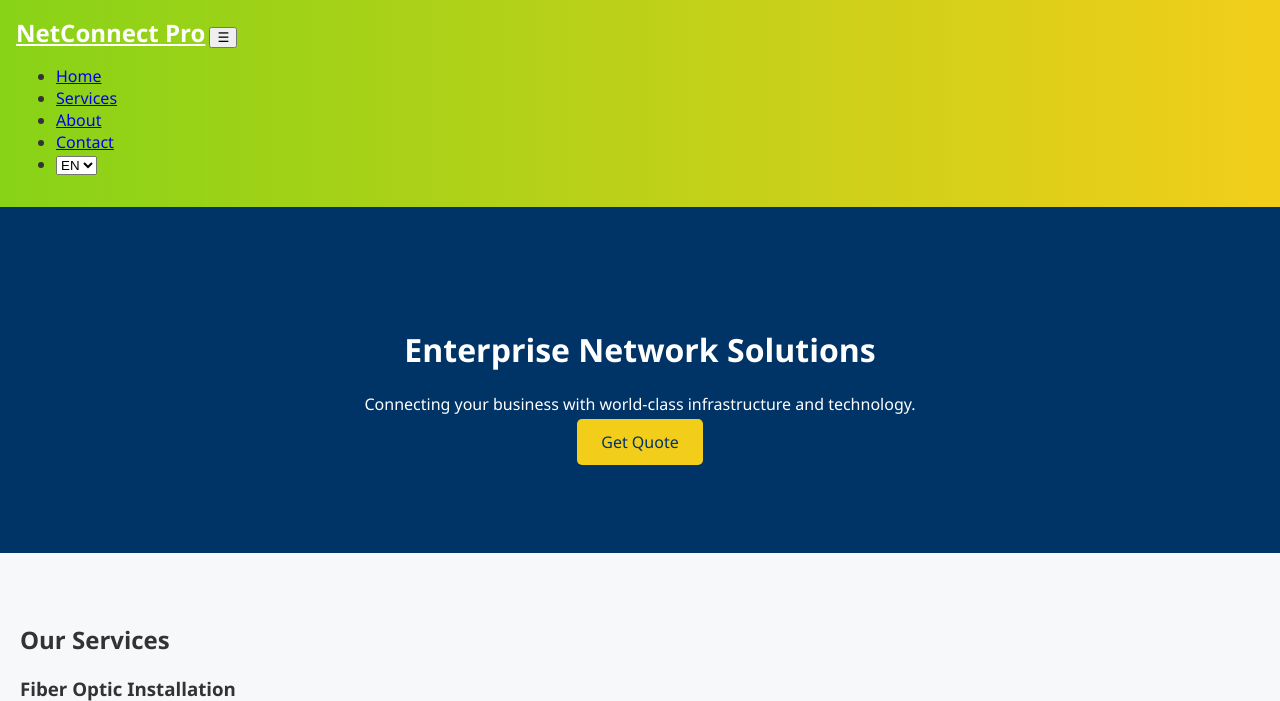
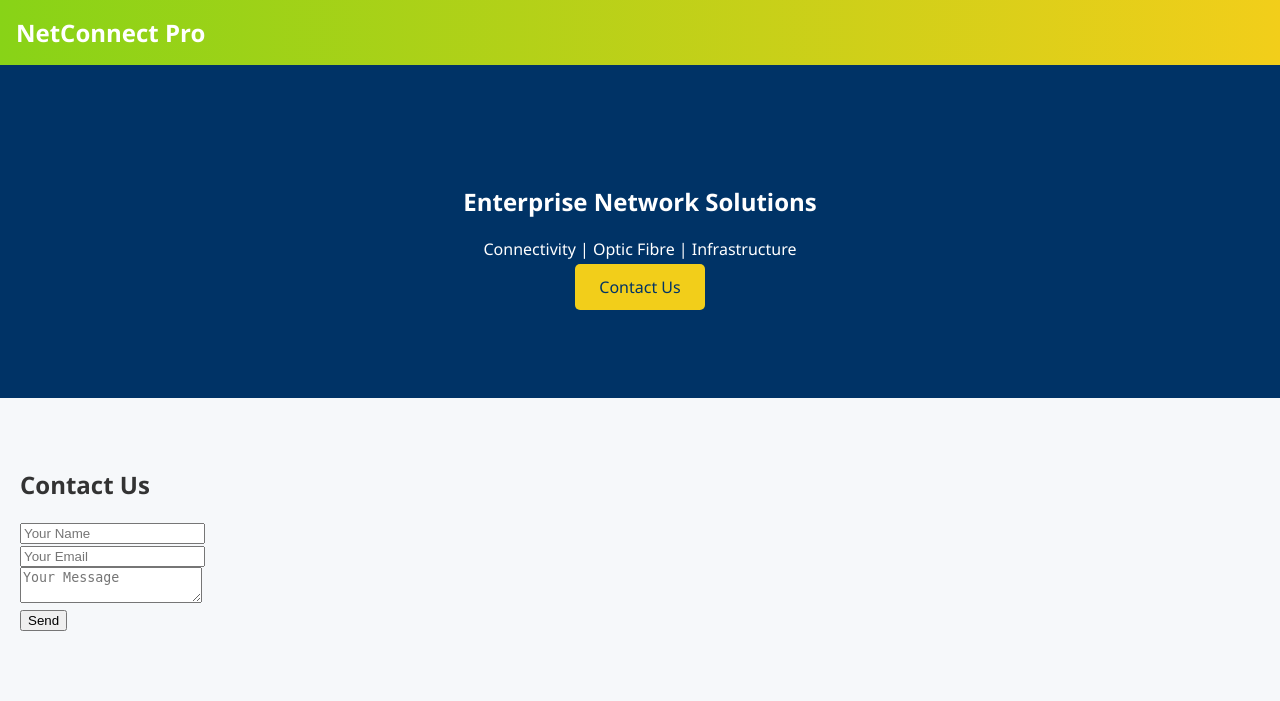
Before and after one commit to michaelbruno1806/nit_connect, a Flask app: page / in a window 1280 px wide. Shown: the top 701 px of the page. Run offline with Flask 3, Linux system fonts and the light colour scheme; some libraries are stand-ins or nearby versions.

Commit message:
Update index.html

```diff
--- a/templates/index.html
+++ b/templates/index.html
@@ -1,139 +1,41 @@
 <!DOCTYPE html>
 <html lang="en">
 <head>
-  <meta charset="UTF-8" />
-  <meta name="viewport" content="width=device-width, initial-scale=1.0" />
-  <title>nit_connect - Enterprise Network Solutions</title>
-  <link rel="stylesheet" href="styles.css">
-  <link rel="icon" href="favicon.ico" type="image/x-icon">
-  <script defer src="https://unpkg.com/react@18/umd/react.development.js"></script>
-  <script defer src="https://unpkg.com/react-dom@18/umd/react-dom.development.js"></script>
-  <script defer src="react-components.js"></script>
+<meta charset="UTF-8">
+<meta name="viewport" content="width=device-width, initial-scale=1.0">
+<title>NetConnect Pro</title>
+<link rel="stylesheet" href="/static/styles.css">
 </head>
 <body>
-  <!-- Navigation -->
-  <nav class="navbar">
-    <div class="container">
-      <a href="#" class="logo">NetConnect Pro</a>
-      <button id="nav-toggle" class="nav-toggle">☰</button>
-      <ul class="nav-menu">
-        <li><a href="#home">Home</a></li>
-        <li><a href="#services">Services</a></li>
-        <li><a href="#about">About</a></li>
-        <li><a href="#contact">Contact</a></li>
-        <li>
-          <select id="language-switcher">
-            <option value="en">EN</option>
-            <option value="fr">FR</option>
-          </select>
-        </li>
-      </ul>
+<div class="navbar">
+  <span class="logo">NetConnect Pro</span>
 </div>
-  </nav>
-
-  <!-- Hero Section -->
-  <header id="home" class="hero fade-in">
-    <div class="container">
-      <h1 data-en="Enterprise Network Solutions" data-fr="Solutions Réseau d'Entreprise">Enterprise Network Solutions</h1>
-      <p data-en="Connecting your business with world-class infrastructure and technology." data-fr="Connecter votre entreprise avec une infrastructure et une technologie de classe mondiale.">Connecting your business with world-class infrastructure and technology.</p>
-      <a href="#contact" class="cta-button" data-en="Get Quote" data-fr="Demander un devis">Get Quote</a>
-    </div>
-  </header>
-
-  <!-- Services Section -->
-  <section id="services" class="services section slide-in-left">
-    <div class="container">
-      <h2 data-en="Our Services" data-fr="Nos Services">Our Services</h2>
-      <div class="cards">
-        <div class="card">
-          <h3 data-en="Fiber Optic Installation" data-fr="Installation de Fibre Optique">Fiber Optic Installation</h3>
-          <p data-en="High-speed and reliable fiber optic solutions for enterprises." data-fr="Solutions de fibre optique rapides et fiables pour les entreprises.">High-speed and reliable fiber optic solutions for enterprises.</p>
-        </div>
-        <div class="card">
-          <h3 data-en="Network Security" data-fr="Sécurité Réseau">Network Security</h3>
-          <p data-en="Protect your data with our robust security systems and monitoring." data-fr="Protégez vos données avec nos systèmes de sécurité robustes.">Protect your data with our robust security systems and monitoring.</p>
-        </div>
-        <div class="card">
-          <h3 data-en="Cloud Connectivity" data-fr="Connectivité Cloud">Cloud Connectivity</h3>
-          <p data-en="Seamless integration with cloud infrastructure providers." data-fr="Intégration fluide avec les fournisseurs d'infrastructure cloud.">Seamless integration with cloud infrastructure providers.</p>
-        </div>
-      </div>
-    </div>
+<section class="hero">
+  <h1>Enterprise Network Solutions</h1>
+  <p>Connectivity | Optic Fibre | Infrastructure</p>
+  <a href="#contact" class="cta-button">Contact Us</a>
 </section>
-
-  <!-- About Section -->
-  <section id="about" class="about section slide-in-right">
-    <div class="container">
-      <h2 data-en="About Us" data-fr="À Propos">About Us</h2>
-      <p data-en="nit_connect is a leading provider of enterprise-grade network and infrastructure services across Mauritius and beyond." data-fr="nit_connect est un leader en services réseau et d'infrastructure d'entreprise à Maurice et au-delà.">nit_connect is a leading provider of enterprise-grade network and infrastructure services across Mauritius and beyond.</p>
-    </div>
+<section class="section" id="contact">
+  <h2>Contact Us</h2>
+  <form action="/send" method="POST">
+    <input type="text" name="name" placeholder="Your Name" required><br>
+    <input type="email" name="email" placeholder="Your Email" required><br>
+    <textarea name="message" placeholder="Your Message" required></textarea><br>
+    <button type="submit">Send</button>
+  </form>
 </section>
-
-  <!-- Contact Section -->
-  <section id="contact" class="contact section scale-up">
-    <div class="container">
-      <h2 data-en="Contact Us" data-fr="Nous Contacter">Contact Us</h2>
-      <form action="/send" method="post">
-        <input type="text" name="name" placeholder="Your Name" required>
-        <input type="email" name="email" placeholder="Your Email" required>
-        <textarea name="message" placeholder="Your Message" required></textarea>
-        <button type="submit" data-en="Send Message" data-fr="Envoyer">Send Message</button>
-      </form>
-      <div id="map" style="width: 100%; height: 300px; margin-top: 20px;"></div>
-    </div>
-  </section>
-
-  <!-- Footer -->
-  <footer class="footer">
-    <div class="container">
-      <p>&copy; Entertained by MB18 Solutions.</p>
-    </div>
+<div id="map" style="height: 300px; margin-top: 20px;"></div>
+<footer>
+  Developed by Mika
 </footer>
-
-  <!-- Scripts -->
 <script>
-    document.addEventListener('DOMContentLoaded', () => {
-      const observerOptions = { threshold: 0.1 };
-      const observer = new IntersectionObserver((entries, observer) => {
-        entries.forEach(entry => {
-          if (entry.isIntersecting) {
-            entry.target.classList.add('visible');
-            observer.unobserve(entry.target);
-          }
-        });
-      }, observerOptions);
-
-      document.querySelectorAll('.fade-in, .slide-in-left, .slide-in-right, .scale-up').forEach(el => {
-        observer.observe(el);
-      });
-
-      // Language switcher
-      const switcher = document.getElementById('language-switcher');
-      switcher.addEventListener('change', (e) => {
-        const lang = e.target.value;
-        document.querySelectorAll('[data-en]').forEach(el => {
-          el.textContent = el.dataset[lang];
-        });
-      });
-
-      // Google Maps init
-      window.initMap = function() {
-        new google.maps.Map(document.getElementById("map"), {
-          center: { lat: -20.1609, lng: 57.5012 },
-          zoom: 12,
+  function initMap() {
+    var map = new google.maps.Map(document.getElementById('map'), {
+      center: {lat: -20.1609, lng: 57.5012},
+      zoom: 10
     });
   }
-    });
 </script>
 <script async defer src="https://maps.googleapis.com/maps/api/js?key=YOUR_API_KEY&callback=initMap"></script>
-
-  <!-- Mobile nav toggle -->
-  <script>
-    const navToggle = document.getElementById('nav-toggle');
-    const navMenu = document.querySelector('.nav-menu');
-    navToggle?.addEventListener('click', () => {
-      navMenu.classList.toggle('active');
-    });
-  </script>
 </body>
 </html>
```
Lines whose indentation alone changed are shown as unchanged.
